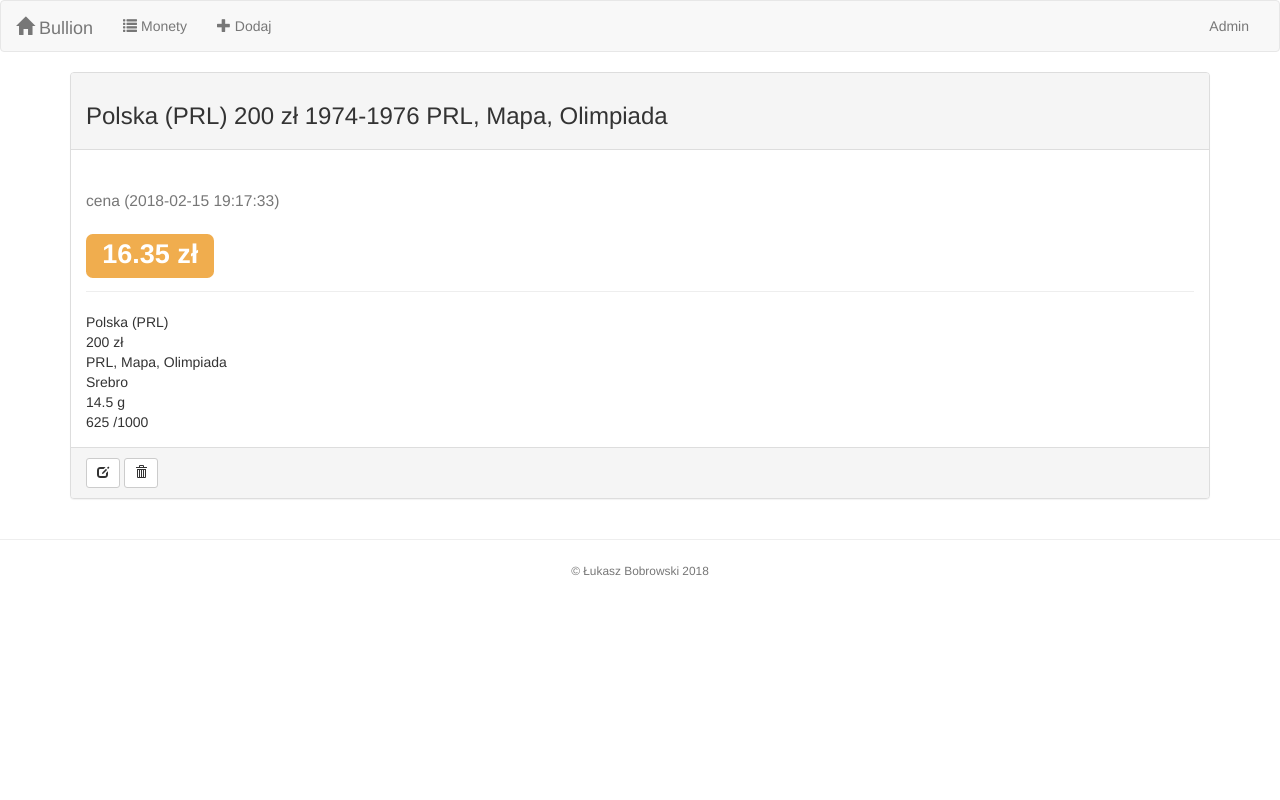
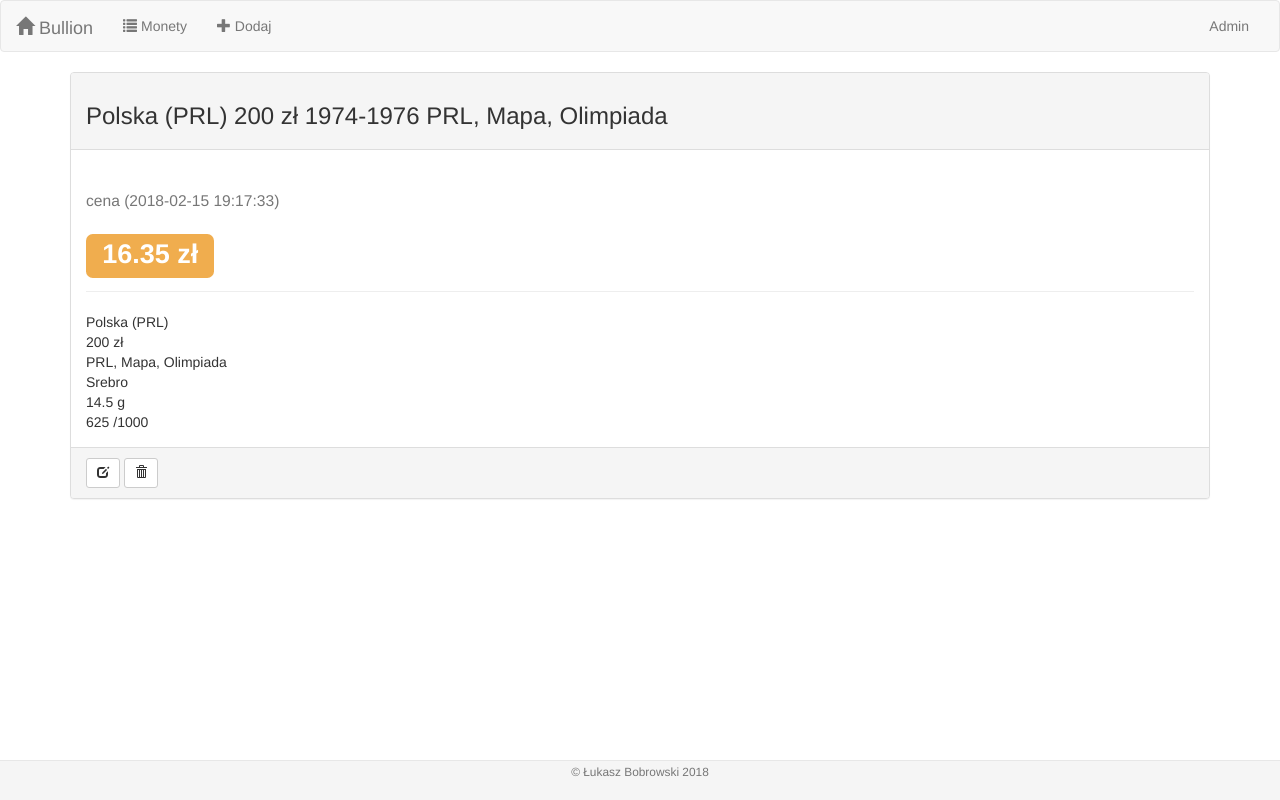
Before and after one commit to boberstarosta/bullion2, a Django app: page /coins/2/ in a window 1280 px wide. Run offline with Django 3.2, Linux system fonts and the light colour scheme; data comes from the database, SQL or seed files in the repository; both versions use the stored data as it was after the commit; some libraries are stand-ins or nearby versions.

Commit message:
Improved footer

```diff
--- /dev/null
+++ b/bullion/static/bullion/style.css
@@ -0,0 +1,19 @@
+/* Sticky footer styles
+-------------------------------------------------- */
+html {
+  position: relative;
+  min-height: 100%;
+}
+body {
+  /* Margin bottom by footer height */
+  margin-bottom: 50px;
+}
+.footer {
+  position: absolute;
+  bottom: 0;
+  width: 100%;
+  /* Set the fixed height of the footer here */
+  height: 40px;
+  background-color: #f5f5f5;
+  border-top: solid #e7e7e7 1px;
+}
--- a/bullion/templates/bullion/base.html
+++ b/bullion/templates/bullion/base.html
@@ -9,6 +9,7 @@
     <link rel="stylesheet" type="text/css" href="https://maxcdn.bootstrapcdn.com/bootstrap/3.3.7/css/bootstrap.min.css">
     <script src="http://code.jquery.com/jquery-1.12.4.min.js"></script>
     <script src="https://maxcdn.bootstrapcdn.com/bootstrap/3.3.7/js/bootstrap.min.js"></script>
+    <link href="{% static 'bullion/style.css' %}" rel="stylesheet">
     {% block head %}{% endblock %}
 </head>
 
@@ -50,9 +51,10 @@
     {% block content %}{% endblock %}
 
     <!-- Footer -->
-    <footer>
-        <hr>
-        <p class="text-muted text-center"><small>&copy; Łukasz Bobrowski 2018</small></p>
+    <footer class="footer">
+        <div class="container">
+            <p class="text-muted text-center"><small>&copy; Łukasz Bobrowski 2018</small></p>
+        </div>
     </footer>
 
     {% block javascript %}{% endblock %}
```
Also changed, not shown: db.sqlite3.
